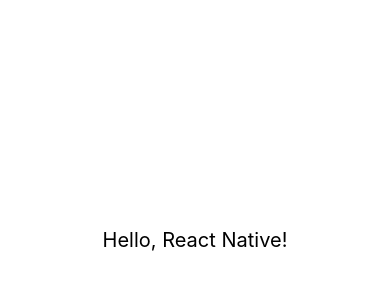
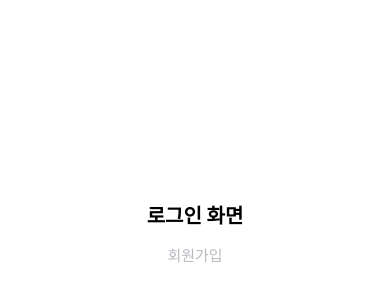
Before and after one commit to seoyoun8694/Conveishong, a React Native app in the folder frontend/: screen /Login in a window 390 px wide. Shown: the part 182-482 px from the top of the page. Built offline with nearby package versions, Linux system fonts and the light colour scheme.

Commit message:
Naviagion + 기본 node_modules 설치

```diff
--- a/frontend/App.js
+++ b/frontend/App.js
@@ -1,23 +1,22 @@
-import React from 'react';
-import { SafeAreaView, StyleSheet, Text } from 'react-native';
+/* eslint-disable prettier/prettier */
 
-const App = () => {
-  return (
-    <SafeAreaView style={styles.container}>
-      <Text style={styles.text}>Hello, React Native!</Text>
-    </SafeAreaView>
-  );
-};
+import React from "react";
+import { NavigationContainer } from "@react-navigation/native";
+import { createStackNavigator } from "@react-navigation/stack";
+import 'react-native-gesture-handler';
 
-const styles = StyleSheet.create({
-  container: {
-    flex: 1,
-    justifyContent: 'center',
-    alignItems: 'center',
-  },
-  text: {
-    fontSize: 20,
-  },
-});
+import Login from "./src/pages/Login";
+import Register1 from "./src/pages/Register1";
 
-export default App;
+const Stack = createStackNavigator();
+
+export default function App() {
+	return (
+		<NavigationContainer>
+			<Stack.Navigator initialRouteName="Login" screenOptions={{ headerShown: false }}>
+				<Stack.Screen name="Login" component={Login} />
+				<Stack.Screen name="Register1" component={Register1} />
+			</Stack.Navigator>
+		</NavigationContainer>
+	);
+}
--- /dev/null
+++ b/frontend/src/pages/Login.js
@@ -0,0 +1,48 @@
+/* eslint-disable prettier/prettier */
+/* eslint-disable no-mixed-spaces-and-tabs */
+/* eslint-disable react/self-closing-comp */
+
+import React from 'react';
+import { View, Text, Button, TouchableOpacity } from 'react-native';
+import { useNavigation } from '@react-navigation/native';
+import styled, { ThemeProvider } from "styled-components/native"
+
+function Login({}) {
+  const navigation = useNavigation();
+
+	return (
+		<FullView>
+			<MainView>
+				<MainText>로그인 화면</MainText>
+				<Text
+					onPress={() => navigation.navigate('Register1')}
+					style={{ fontSize: 15, alignSelf: 'center', color: '#B7BABF', margin: 15 }}
+				>
+					회원가입
+				</Text>
+			</MainView>
+		</FullView>
+	);
+}
+
+const FullView = styled.View`
+	width: 100%;
+	height: 100%;
+	background-color: white;
+	align-self: center;
+	justify-content: center;
+`;
+
+const MainView = styled(FullView)`
+	align-self: center;
+	justify-content: center;
+`;
+
+const MainText = styled.Text`
+    font-size: 20px;
+    font-weight: bold;
+    color: ${props => props.color || "black"};
+    text-align: center;
+`;
+
+export default Login;
--- /dev/null
+++ b/frontend/src/pages/Register1.js
@@ -0,0 +1,42 @@
+/* eslint-disable prettier/prettier */
+/* eslint-disable no-mixed-spaces-and-tabs */
+/* eslint-disable react/self-closing-comp */
+
+import React from 'react';
+import { View, Text, Button, TouchableOpacity } from 'react-native';
+import { useNavigation } from '@react-navigation/native';
+import styled, { ThemeProvider } from "styled-components/native"
+
+function Register1({}) {
+  const navigation = useNavigation();
+
+	return (
+		<FullView>
+			<MainView>
+				<MainText>회원가입 화면1</MainText>
+			</MainView>
+		</FullView>
+	);
+}
+
+const FullView = styled.View`
+	width: 100%;
+	height: 100%;
+	background-color: white;
+	align-self: center;
+	justify-content: center;
+`;
+
+const MainView = styled(FullView)`
+	align-self: center;
+	justify-content: center;
+`;
+
+const MainText = styled.Text`
+    font-size: 20px;
+    font-weight: bold;
+    color: ${props => props.color || "black"};
+    text-align: center;
+`;
+
+export default Register1;
```
Also changed, not shown: frontend/package.json (+10 -5 lines), frontend/.eslintrc.js, 1 other file (tests, documents, lock files or other folders).
